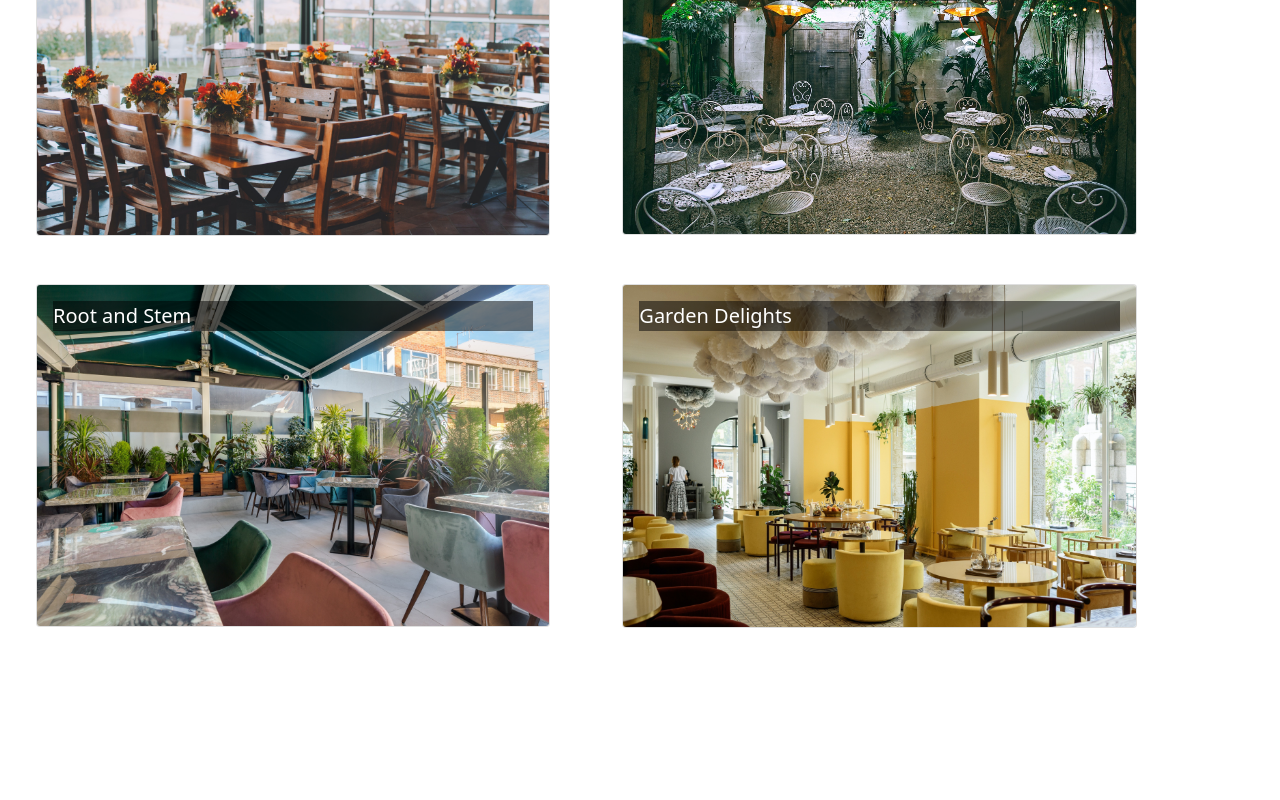
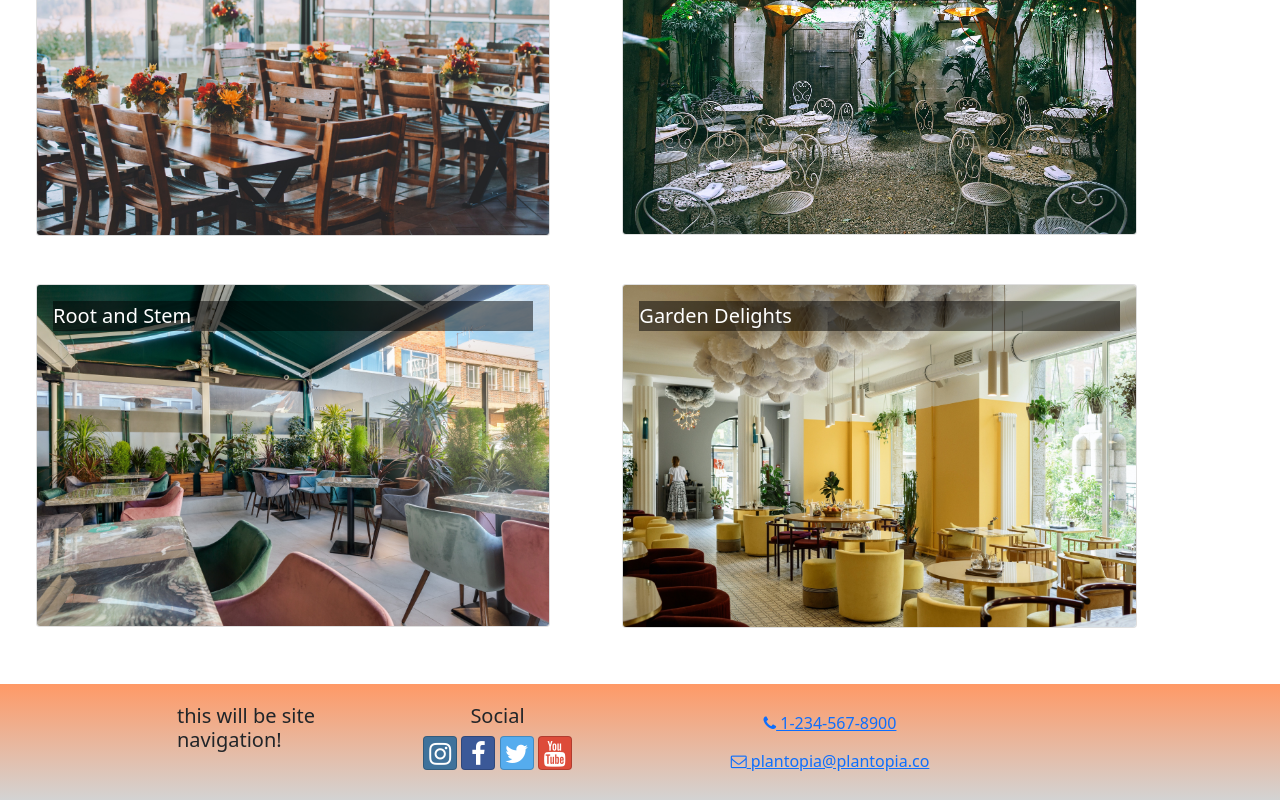
Before and after one commit to alexiscodes21/restaurant-reviews-site, a React (Create React App) app: page / in a window 1280 px wide. Shown: the part 292-1092 px from the top of the page. Before the commit the page ends 944 px from the top, so only its background shows below. Built offline with nearby package versions, Linux system fonts and the light colour scheme.

Commit message:
header and footer

```diff
--- a/src/App.css
+++ b/src/App.css
@@ -3,7 +3,7 @@
   --brand-middle-color: #FF9966;
   --brand-dark-color: #964B00;
   --brand-gradient: linear-gradient(to right, var(--brand-dark-color), var(--brand-middle-color), var(--brand-light-color));
-  --background-image: linear-gradient(#cec8ff, white);
+  --background-image: linear-gradient(var(--brand-middle-color), var(--brand-light-color));
   --background-w-opacity: rgba(0, 0, 0, 0.5);
   --body-font: "Open Sans", sans-serif;
   --headings-font: "Lobster", cursive;
--- a/src/App.js
+++ b/src/App.js
@@ -3,18 +3,15 @@
 import { Container, Navbar, NavbarBrand } from "reactstrap";
 import PlantopiaLogo from "./assets/img/plantopia.png";
 import RestaurantsList from "./features/restaurants/RestaurantsList";
+import Header from "./components/Header";
+import Footer from "./components/Footer";
 
 function App() {
   return (
     <div className="App">
-      <Navbar dark color="primary" sticky="top" expand="md">
-        <Container>
-          <NavbarBrand href="/">
-            <img src={PlantopiaLogo} alt="Plantopia Logo" />
-          </NavbarBrand>
-        </Container>
-      </Navbar>
+      <Header />
       <RestaurantsList />
+      <Footer />
     </div>
   );
 }
--- /dev/null
+++ b/src/components/Footer.js
@@ -0,0 +1,41 @@
+import { Container, Row, Col } from "reactstrap";
+
+const Footer = () => {
+  return (
+    <footer className="site-footer">
+      <Container>
+        <Row>
+          <Col xs={{ size: 4, offset: 1 }} sm="2">
+            <h5>this will be site navigation!</h5>
+          </Col>
+          <Col xs="6" sm="3" className="text-center">
+            <h5>Social</h5>
+            <a className="btn btn-social-icon btn-instagram" href="http://instagram.com/">
+              <i className="fa fa-instagram" />
+            </a>{" "}
+            <a className="btn btn-social-icon btn-facebook" href="http://www.facebook.com/">
+              <i className="fa fa-facebook" />
+            </a>{" "}
+            <a className="btn btn-social-icon btn-twitter" href="http://twitter.com/">
+              <i className="fa fa-twitter" />
+            </a>{" "}
+            <a className="btn btn-social-icon btn-google" href="http://youtube.com/">
+              <i className="fa fa-youtube" />
+            </a>
+          </Col>
+          <Col sm="4" className="text-center">
+            <a role="button" className="btn btn-link" href="tel:+12345678900">
+              <i className="fa fa-phone" /> 1-234-567-8900
+            </a>
+            <br />
+            <a role="button" className="btn btn-link" href="mailto:notreal@notreal.co">
+              <i className="fa fa-envelope-o" /> plantopia@plantopia.co
+            </a>
+          </Col>
+        </Row>
+      </Container>
+    </footer>
+  );
+};
+
+export default Footer;
--- /dev/null
+++ b/src/components/Header.js
@@ -0,0 +1,14 @@
+import { Navbar, NavbarBrand } from "reactstrap";
+import Plantopia from "../assets/img/plantopia.png";
+
+const Header = () => {
+  return (
+    <Navbar dark color="primary" sticky="top" expand="md">
+      <NavbarBrand href="/">
+        <img src={Plantopia} alt="Plantopia Logo" />
+      </NavbarBrand>
+    </Navbar>
+  );
+};
+
+export default Header;
```
Also changed, not shown: src/assets/img/logo.png (deleted).
